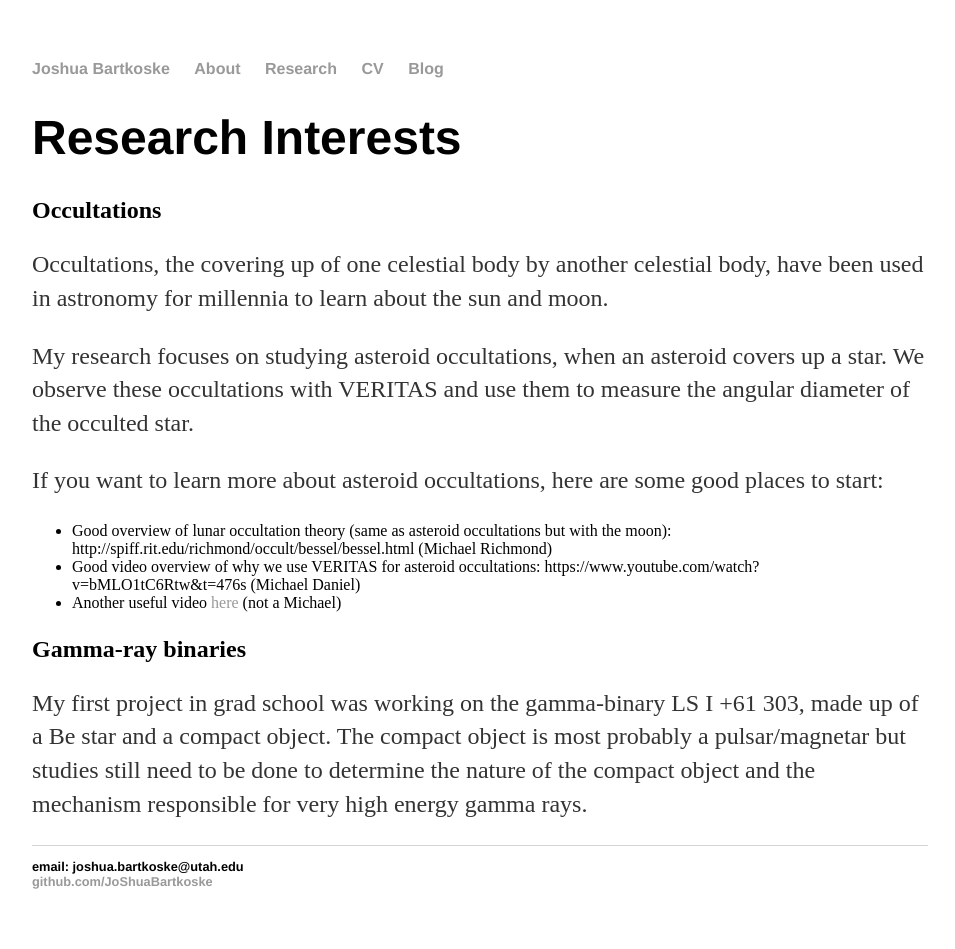
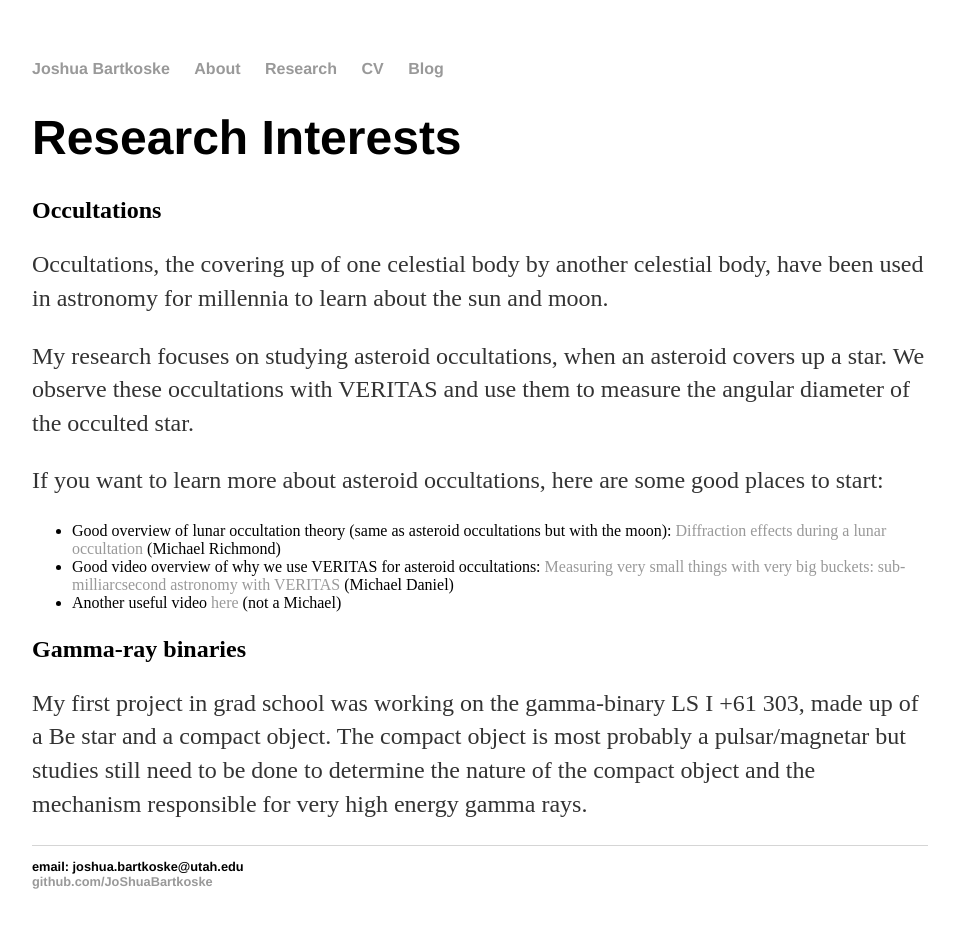
Before and after one commit to JoShuaBartkoske/JoShuaBartkoske.github.io, a Jekyll site: the page built from research/index.html, in a window 1280 px wide. Shown: the whole page, without its empty margins (160-1115 px from the left). Built offline with Jekyll 4.4.1, drawn with Linux system fonts in a browser that asks for light colours; comment, search, counter and statistics services are not loaded.

Commit message:
make all link href

```diff
--- a/research/index.html
+++ b/research/index.html
@@ -10,8 +10,8 @@ title: JoShua Bartkoske's Research page
 	<p>My research focuses on studying asteroid occultations, when an asteroid covers up a star. We observe these occultations with VERITAS and use them to measure the angular diameter of the occulted star.</p>
 	<p>If you want to learn more about asteroid occultations, here are some good places to start:
 		<ul>
-			<li>Good overview of lunar occultation theory (same as asteroid occultations but with the moon): http://spiff.rit.edu/richmond/occult/bessel/bessel.html (Michael Richmond)</li>
-			<li>Good video overview of why we use VERITAS for asteroid occultations: https://www.youtube.com/watch?v=bMLO1tC6Rtw&t=476s (Michael Daniel)</li>
+			<li>Good overview of lunar occultation theory (same as asteroid occultations but with the moon): <a href="http://spiff.rit.edu/richmond/occult/bessel/bessel.html">Diffraction effects during a lunar occultation</a> (Michael Richmond)</li>
+			<li>Good video overview of why we use VERITAS for asteroid occultations: <a href="https://www.youtube.com/watch?v=bMLO1tC6Rtw&t=476s">Measuring very small things with very big buckets: sub-milliarcsecond astronomy with VERITAS</a> (Michael Daniel)</li>
 			<li>Another useful video <a href="//youtu.be/dQw4w9WgXcQ?si=72sxxfHOMXZ-EOUj">here</a> (not a Michael)</li>
 		</ul>
 	</p>
```
